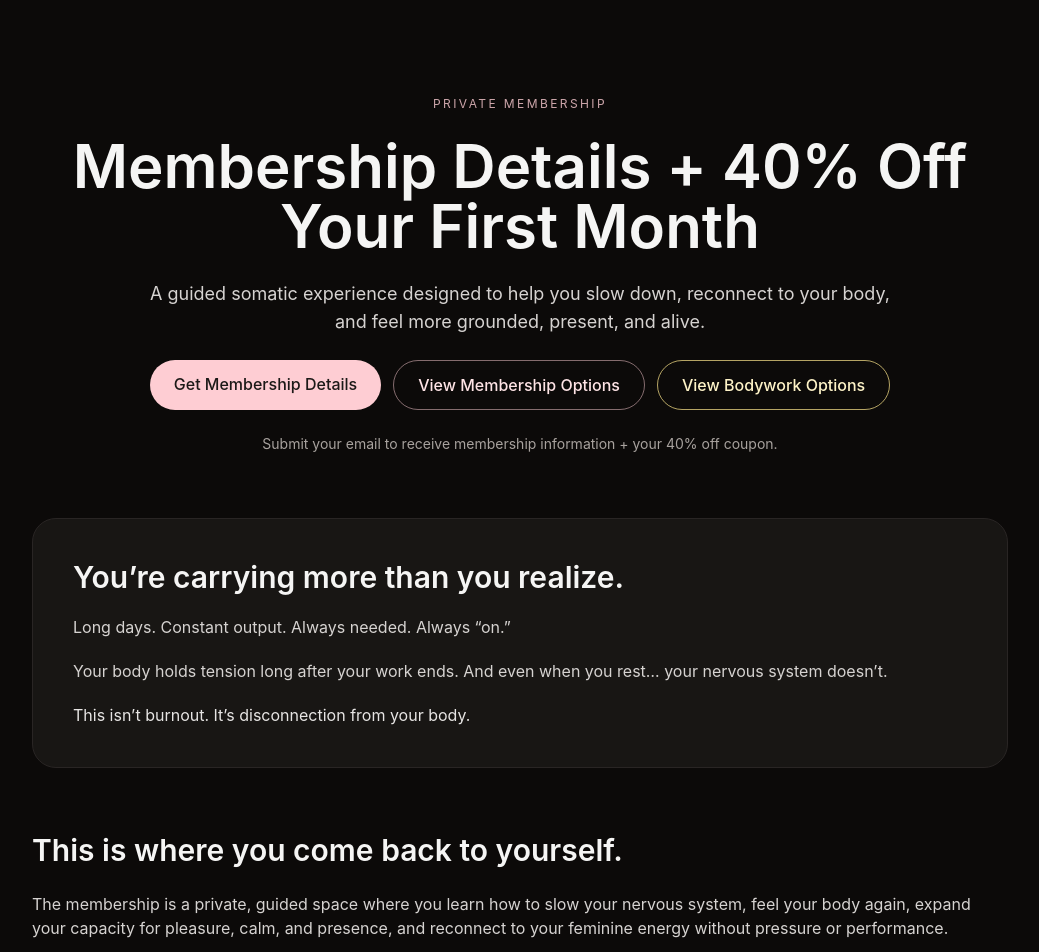
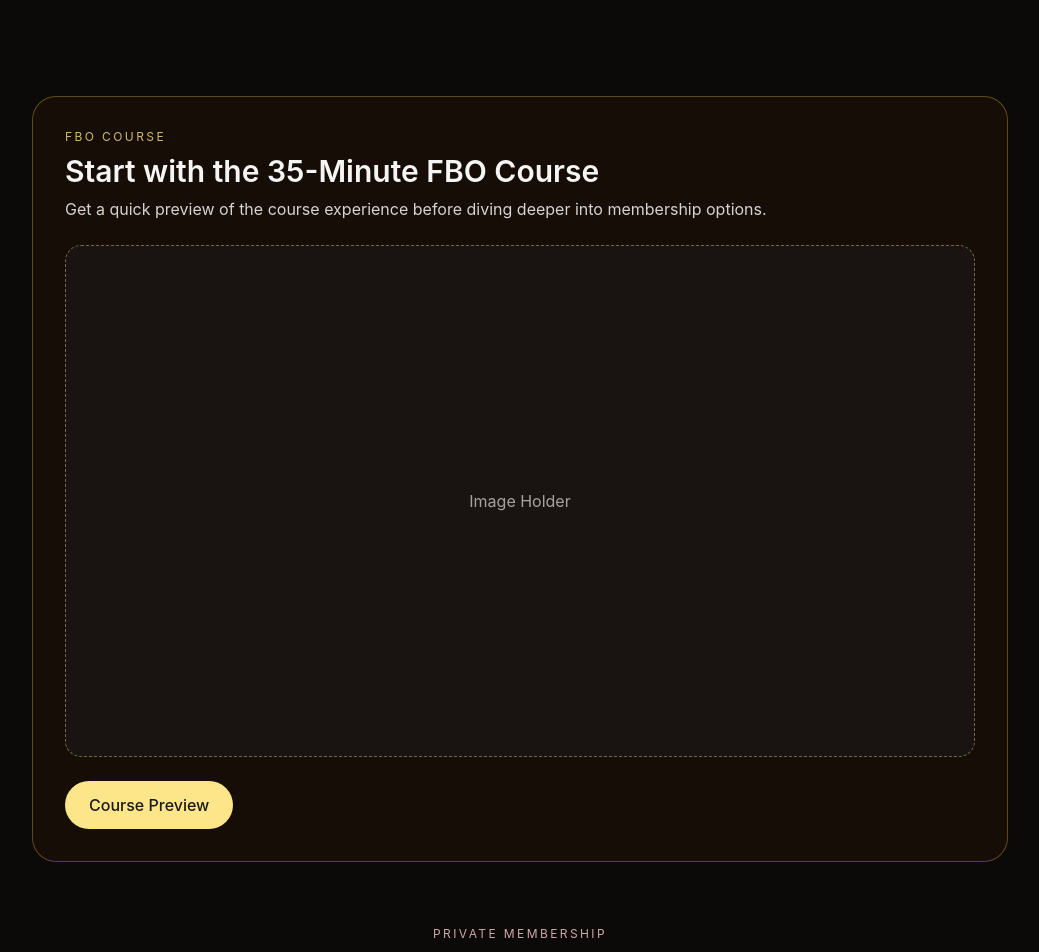
Before and after one commit to hypnovala/fbo-membership, a Next.js app: page / in a window 1280 px wide. Shown: the top 952 px of the page, without its empty margins (120-1159 px from the left). Built offline with nearby package versions, Linux system fonts and the light colour scheme.

Commit message:
Add FBO course preview section to homepage

```diff
--- a/app/page.tsx
+++ b/app/page.tsx
@@ -20,6 +20,29 @@ export default function HomePage() {
   return (
     <main className="min-h-screen bg-stone-950 text-stone-100">
       <div className="mx-auto max-w-5xl px-6 py-16 md:py-24 space-y-16">
+        <section className="rounded-3xl border border-amber-300/30 bg-amber-950/20 p-6 md:p-8 space-y-6">
+          <div className="space-y-2">
+            <p className="text-xs uppercase tracking-[0.2em] text-amber-200/80">FBO Course</p>
+            <h2 className="text-3xl font-semibold">Start with the 35-Minute FBO Course</h2>
+            <p className="text-stone-300">
+              Get a quick preview of the course experience before diving deeper into membership options.
+            </p>
+          </div>
+
+          <div className="flex items-center justify-center rounded-2xl border border-dashed border-amber-200/40 bg-stone-900/70 aspect-video text-stone-400">
+            Image Holder
+          </div>
+
+          <a
+            href="https://fbo-35min-course.vercel.app/"
+            target="_blank"
+            rel="noreferrer"
+            className="inline-flex rounded-full bg-amber-200 px-6 py-3 font-medium text-stone-900 transition hover:bg-amber-100"
+          >
+            Course Preview
+          </a>
+        </section>
+
         <section className="space-y-6 text-center">
           <p className="text-xs uppercase tracking-[0.2em] text-rose-200/80">Private Membership</p>
           <h1 className="text-4xl font-semibold leading-tight md:text-6xl">
```
